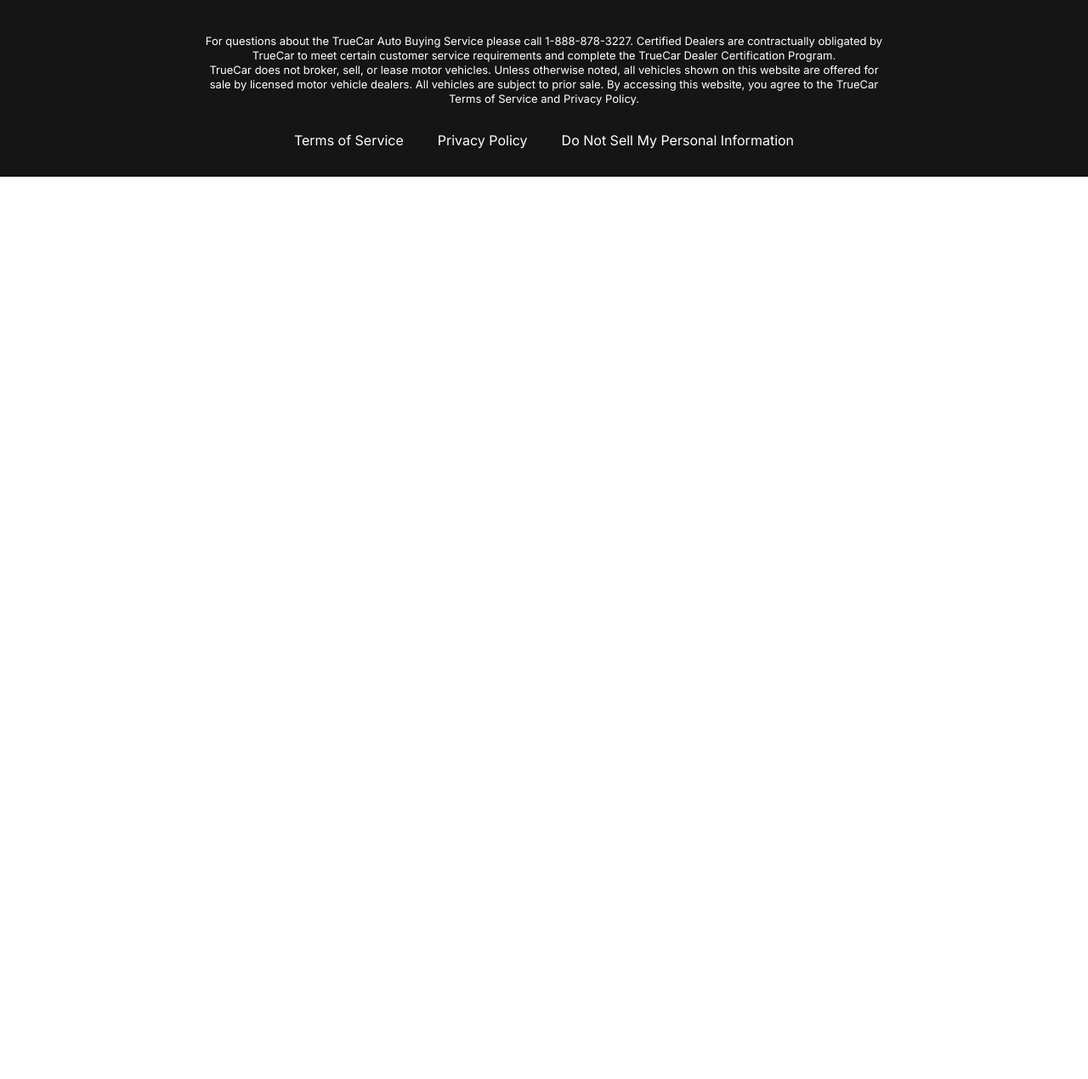
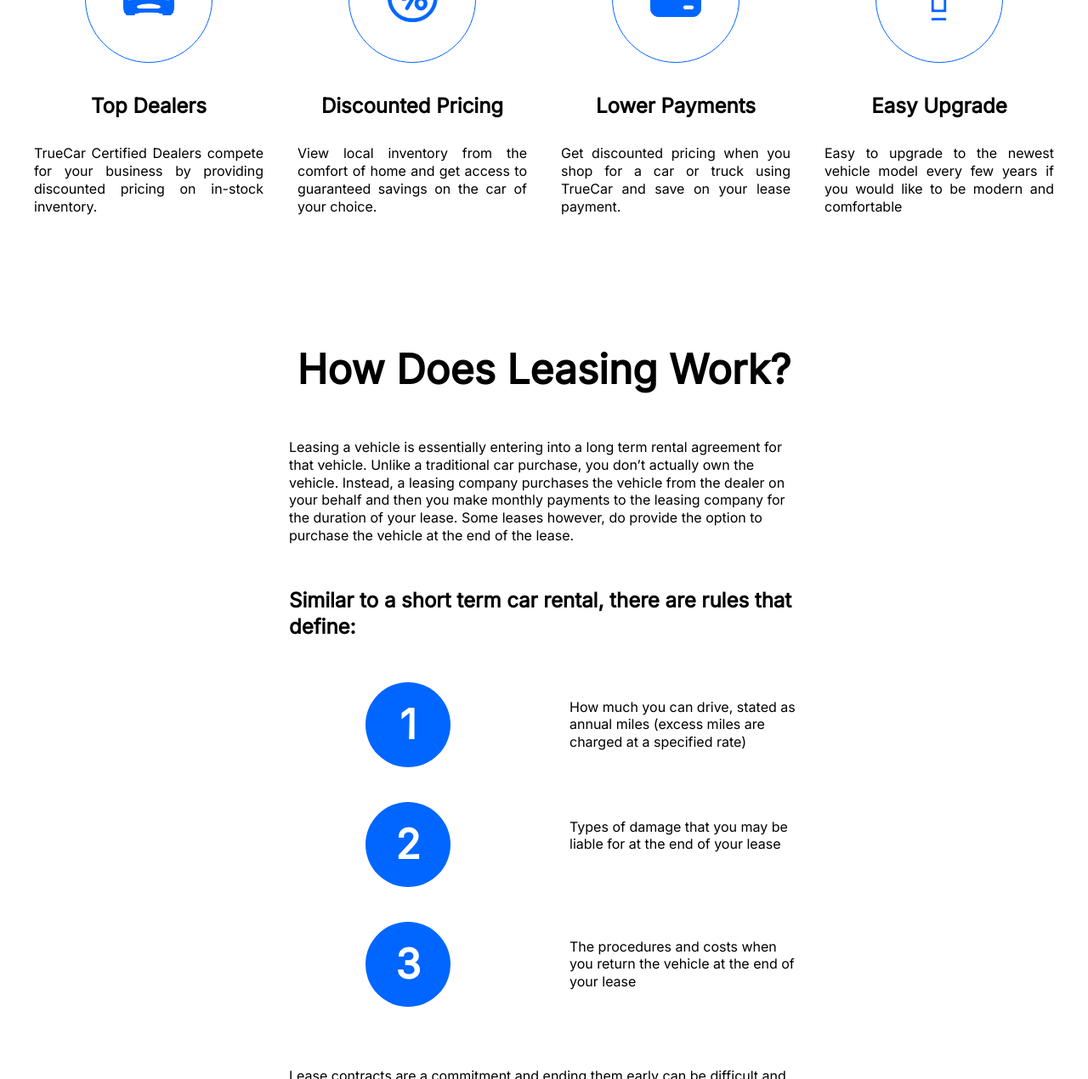
Before and after one commit to grandalex23/leaseCars, a plain HTML site: page index.html in a window 1280 px wide. Shown: the part 1138-2408 px from the top of the page at 85% size. Before the commit the page ends 1346 px from the top, so only its background shows below. Drawn offline with Linux system fonts and the light colour scheme.

Commit message:
feat: main page: add 3 renatal terms in pseudo-element

```diff
--- a/css/style.css
+++ b/css/style.css
@@ -1,4 +1,4 @@
-/* вначале идут общие стилии либо стили заготовки*/
+/*### вначале идут общие стилии либо стили заготовки ###*/
 html {
   /*переназначение модели отсчета размера элементов на логично-понятную
   где padding с border уже будут внутри width и height и невыйдут эти размеры
@@ -37,6 +37,16 @@ a {
   /*ставим родительский цвет*/
   color: inherit;
 }
+
+.section-title {
+  margin-bottom: 50px;
+  font-size: 48px;
+  font-weight: 700;
+  text-align: center;
+}
+
+/*### конец стилей заготовок ###*/
+
 
 .wrapper {
   /* следующие 3 строки для прибития футера к низу экрана */
@@ -201,6 +211,10 @@ body {
   bottom: 50px;
 }
 
+.why-lease {
+  padding: 150px 0;
+}
+
 .footer {
   background-color: #151515;
   padding: 50px 0 32px;
@@ -263,3 +277,90 @@ body {
 .policy__nav-item {}
 
 .policy__nav-link {}
+
+.why-lease__list {
+  /* можно flaex но используем сетку т.к. адаптив*/
+  display: grid;
+  /* 4 по 1 части*/
+  grid-template-columns: repeat(4, 1fr);
+  gap: 40px;
+  text-align: center;
+}
+
+.why-lease__item-img {
+  margin-bottom: 30px;
+}
+
+.why-lease__item-title {
+  margin-bottom: 30px;
+  font-size: 24px;
+  font-weight: 700;
+
+}
+
+.why-lease__item-text {
+  text-align: justify;
+}
+
+.how-work {
+  padding-bottom: 150px;
+}
+
+.how-work__inner {
+  max-width: 600px;
+  margin: 0 auto;
+}
+
+.how-work__minititle {
+  font-size: 24px;
+  font-weight: 700;
+  padding-top: 50px;
+
+}
+
+.how-work__minititle-list {
+  margin: 50px 0 70px;
+  /*счетчик*/
+  counter-reset: myCounter;
+
+}
+
+.how-work__minititle-item {
+  /* убираем нумерацию по умолч. */
+  list-style-type: none;
+  width: 270px;
+  min-height: 64px;
+  /*размещение сделаем относительно этого элемента а
+  дочернему - абсолют*/
+  position: relative;
+  margin-left: auto;
+  box-sizing: content-box;
+  padding: 18.5px 0 18.5px 240px;
+}
+
+/*чтобы раздвинуть кружки с цифрами*/
+.how-work__minititle-item+.how-work__minititle-item {
+  margin-top: 40px;
+}
+
+
+/* ::before добавиn перед текстом how-work__minititle-item
+контент content в нашем случае нумерацию (ее добавим счетчиком) в круге*/
+.how-work__minititle-item::before {
+  counter-increment: myCounter 1;
+  content: counter(myCounter);
+  font-size: 48px;
+  font-weight: 700;
+  color: #fff;
+  background-color: #0066ff;
+  display: flex;
+  justify-content: center;
+  align-items: center;
+  width: 100px;
+  height: 100px;
+  border-radius: 50%;
+  position: absolute;
+  left: 0;
+  top: 0;
+
+}
--- a/index.html
+++ b/index.html
@@ -55,6 +55,88 @@
           <div class="swiper-pagination"></div>
         </div>
       </div>
+      <section class="why-lease">
+        <div class="container">
+          <h2 class="section-title">
+            Why lease with D&M?
+          </h2>
+          <ul class="why-lease__list">
+            <li class="why-lease__item">
+              <img class="why-lease__item-img" src="images/why-lease-1.svg" alt="img">
+              <h3 class="why-lease__item-title">
+                Top Dealers
+              </h3>
+              <p class="why-lease__item-text">
+                TrueCar Certified Dealers compete for your business by providing discounted pricing on in-stock
+                inventory.
+              </p>
+            </li>
+            <li class="why-lease__item">
+              <img class="why-lease__item-img" src="images/why-lease-2.svg" alt="img">
+              <h3 class="why-lease__item-title">
+                Discounted Pricing
+              </h3>
+              <p class="why-lease__item-text">
+                View local inventory from the comfort of home and get access to guaranteed savings on the car of your
+                choice.
+              </p>
+            </li>
+            <li class="why-lease__item">
+              <img class="why-lease__item-img" src="images/why-lease-3.svg" alt="img">
+              <h3 class="why-lease__item-title">
+                Lower Payments
+              </h3>
+              <p class="why-lease__item-text">
+                Get discounted pricing when you shop for a car or truck using TrueCar and save on your lease payment.
+              </p>
+            </li>
+            <li class="why-lease__item">
+              <img class="why-lease__item-img" src="images/why-lease-4.svg" alt="img">
+              <h3 class="why-lease__item-title">
+                Easy Upgrade
+              </h3>
+              <p class="why-lease__item-text">
+                Easy to upgrade to the newest vehicle model every few years if you would like to be modern and
+                comfortable
+              </p>
+            </li>
+          </ul>
+        </div>
+      </section>
+      <section class="how-work">
+        <div class="container">
+          <div class="how-work__inner">
+            <h2 class="section-title">
+              How Does Leasing Work?
+            </h2>
+            <p class="how-work__text">
+              Leasing a vehicle is essentially entering into a long term rental agreement for that vehicle. Unlike a
+              traditional car purchase, you don’t actually own the vehicle. Instead, a leasing company purchases the
+              vehicle from the dealer on your behalf and then you make monthly payments to the leasing company for the
+              duration of your lease. Some leases however, do provide the option to purchase the vehicle at the end of
+              the lease.
+            </p>
+            <h4 class="how-work__minititle">
+              Similar to a short term car rental, there are rules that define:
+            </h4>
+            <ol class="how-work__minititle-list">
+              <li class="how-work__minititle-item">
+                How much you can drive, stated as annual miles (excess miles are charged at a specified rate)
+              </li>
+              <li class="how-work__minititle-item">
+                Types of damage that you may be liable for at the end of your lease
+              </li>
+              <li class="how-work__minititle-item">
+                The procedures and costs when you return the vehicle at the end of your lease
+              </li>
+            </ol>
+            <p class="how-work__text">
+              Lease contracts are a commitment and ending them early can be difficult and expensive so it is important
+              to consider your circumstances carefully before you decide.
+            </p>
+          </div>
+        </div>
+      </section>
     </main>
     <footer class="footer">
       <div class="container">
```
Also changed, not shown: images/why-lease-1.svg (added), images/why-lease-2.svg (added), images/why-lease-3.svg (added), images/why-lease-4.svg (added).
